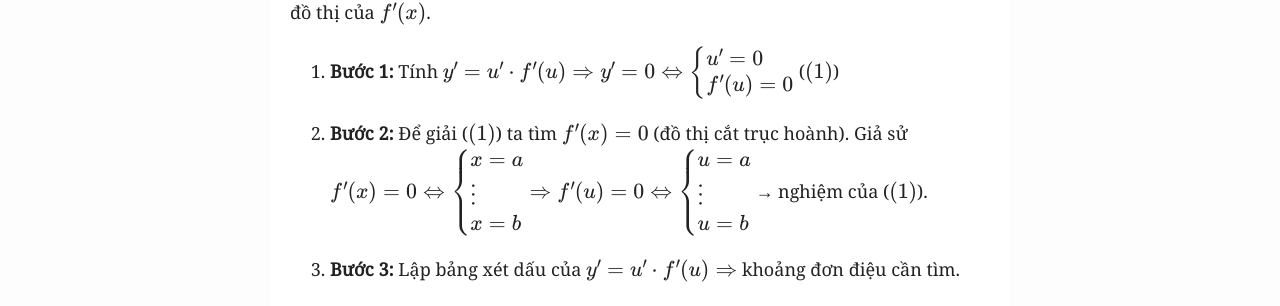
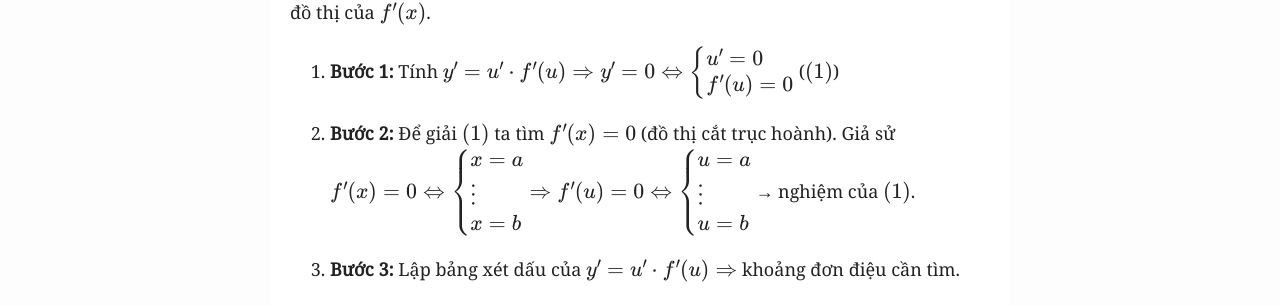
Before and after one commit to NguyenMuoiVN1988/publicstudyrepo, a Jekyll site: the page built from T12/T12C1B1.md, in a window 1280 px wide and 900 px high, scrolled down 8508 px. Shown: the part 139-445 px from the top of the window. Built offline with Jekyll 4.4.1, drawn with Linux system fonts in a browser that asks for light colours.

Commit message:
Update T12C1B1.md

```diff
--- a/T12/T12C1B1.md
+++ b/T12/T12C1B1.md
@@ -2,6 +2,7 @@
 layout: default
 title: Chương 1 Bài 1. Đơn điệu và cực trị của hàm số
 ---
+
 
 # Chương 1. Ứng dụng đạo hàm
 ## Đơn điệu và cực trị của hàm số
@@ -192,8 +193,8 @@ Cho hàm số $y = f(x)$ có bảng biến thiên như sau:
 
 | $x$   | $-\infty$ | | $-1$  | |         |  $0$ |   |   |$1$ | | $+\infty$ |
 | :---- |:---: | :--------: |:---: | :----: | :---: | :----------: |:---: | :----: | :---: | ---: | :---: |
-| $y^\prime$ | | $+$   | $0$   |  $-$ | | $\\|$  | | $-$   | $0$   | $+$ |       |
-| $y$   | $-\infty$ | $\nearrow$ | $2$   | $\searrow$  | $-\infty$   | $\\|$  | $+\infty$ | $\searrow$  | $4$   | $\nearrow$ | $+\infty$ |
+| $y^\prime$ | | $+$   | $0$   |  $-$ | | $\|\|$  | | $-$   | $0$   | $+$ |       |
+| $y$   | $-\infty$ | $\nearrow$ | $2$   | $\searrow$  | $-\infty$   | $\|\|$  | $+\infty$ | $\searrow$  | $4$   | $\nearrow$ | $+\infty$ |
 
 Hàm số $y = f(x)$ có bao nhiêu điểm cực tiểu và điểm cực đại?
 
@@ -257,7 +258,7 @@ Tìm khoảng đơn điệu của hàm số $y = f(u(x))$ từ bảng biến thi
 
 1. **Bước 1:** Tính $y^\prime = u^\prime \cdot f^\prime (u) \Rightarrow y^\prime = 0 \Leftrightarrow \begin{cases} u^\prime = 0 \\\ f^\prime (u) = 0 \end{cases}$ ($(1)$)
 
-2. **Bước 2:** Để giải ($(1)$) ta tìm $f^\prime (x) = 0$ (đồ thị cắt trục hoành). Giả sử $f^\prime (x) = 0 \Leftrightarrow \begin{cases} x = a \\\ \vdots \\\ x = b \end{cases} \Rightarrow f^\prime (u) = 0 \Leftrightarrow \begin{cases} u = a \\\ \vdots \\\ u = b \end{cases}$ → nghiệm của ($(1)$).
+2. **Bước 2:** Để giải $(1)$ ta tìm $f^\prime (x) = 0$ (đồ thị cắt trục hoành). Giả sử $f^\prime (x) = 0 \Leftrightarrow \begin{cases} x = a \\\ \vdots \\\ x = b \end{cases} \Rightarrow f^\prime (u) = 0 \Leftrightarrow \begin{cases} u = a \\\ \vdots \\\ u = b \end{cases}$ → nghiệm của $(1)$.
 
 3. **Bước 3:** Lập bảng xét dấu của $y^\prime = u^\prime \cdot f^\prime (u) \Rightarrow$ khoảng đơn điệu cần tìm.
 
```
